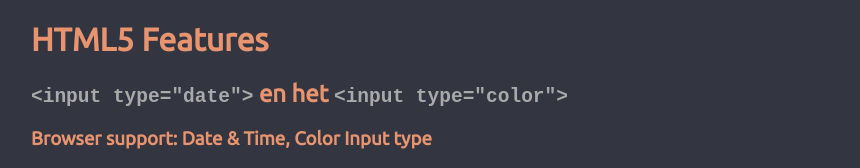
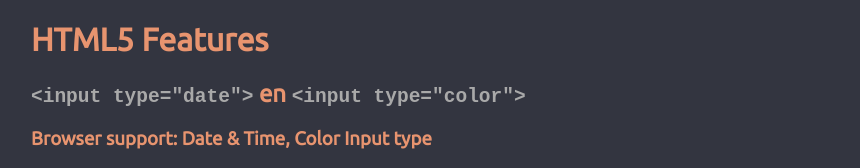
Before and after one commit to pierman1/Browser-Technologies, a plain HTML site: page 2.1.feature-detection/features-html5.html in a window 1280 px wide. Shown: the top 168 px of the page, without its empty margins (209-1069 px from the left). Drawn offline with nearby package versions, Linux system fonts and the light colour scheme.

Commit message:
Got rid of ‘het’

```diff
--- a/2.1.feature-detection/features-html5.html
+++ b/2.1.feature-detection/features-html5.html
@@ -12,7 +12,7 @@
 <body>
     <main>
         <h1>HTML5 Features</h1>
-        <h2><code>&lt;input type="date"></code> en het <code>&lt;input type="color"></code></h2>
+        <h2><code>&lt;input type="date"></code> en <code>&lt;input type="color"></code></h2>
         <h3>Browser support: Date & Time, Color Input type</h3>
         <h4><strong>Date & Time input</strong></h4>
         <p class="ciu_embed" data-feature="input-datetime" data-periods="future_1,current,past_1,past_2">   <a href="http://caniuse.com/input-datetime">Can I Use input-datetime?</a></p>
```
